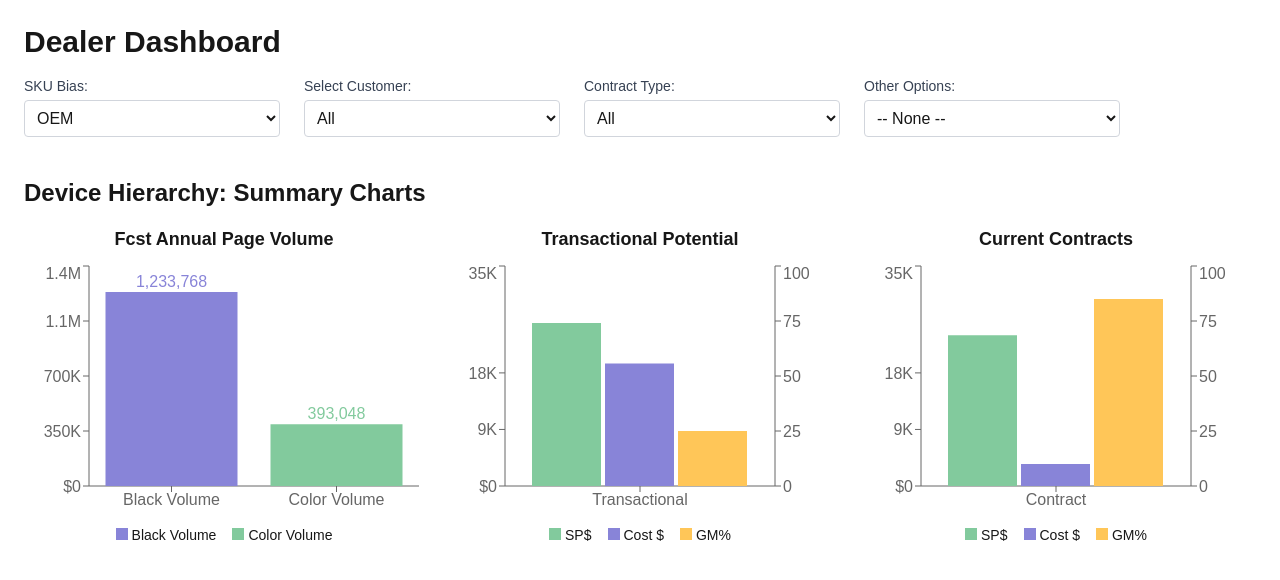
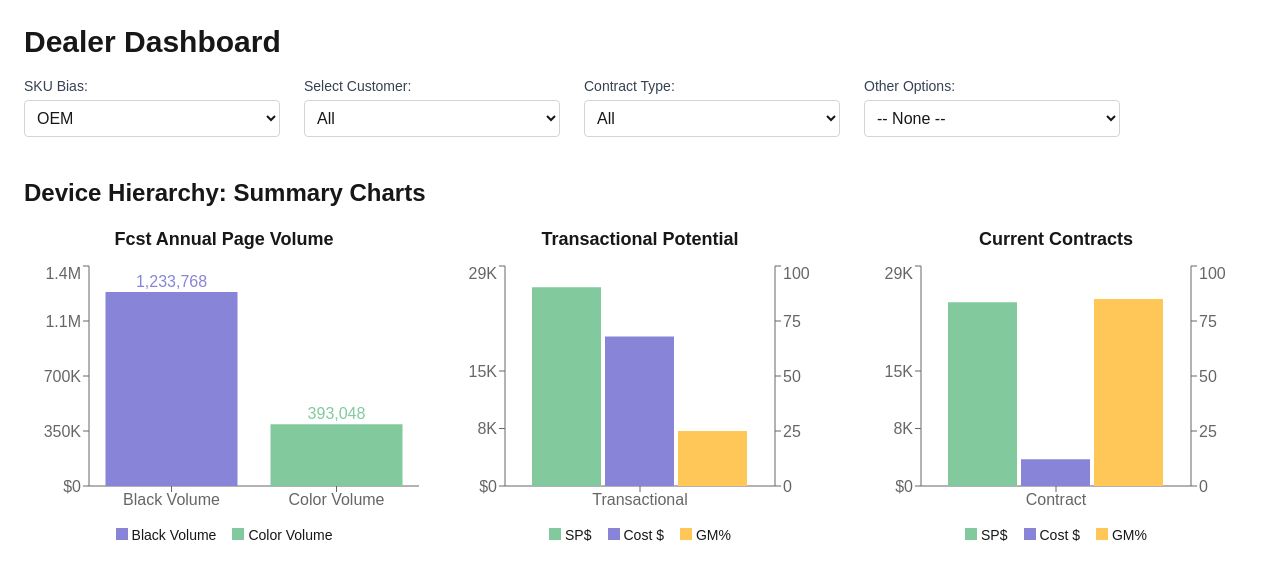
Before and after one commit to ElliottIan397/dealer-dashboard, a Next.js app: page / in a window 1280 px wide. Shown: the top 580 px of the page. Built offline with nearby package versions, Linux system fonts and the light colour scheme.

Commit message:
Fix error in Chart 2 computing ESW revenue as a component of transactional revenue rev 2

```diff
--- a/app/ChartBlock.tsx
+++ b/app/ChartBlock.tsx
@@ -82,7 +82,19 @@ const defaultMarkup = getDefaultMarkup(transactionalRevenue);
 const appliedMarkup = defaultMarkup + (markupOverride ?? 0);
 const markupAmount = transactionalRevenue * appliedMarkup;
 
-const eswRevenue = includeESW ? subscriptionDevices.length * 5.31 * 12 : 0;
+const eswRateByRisk: Record<string, number> = {
+  Low: 6,
+  Moderate: 7,
+  High: 8.5,
+  Critical: 10,
+};
+
+const eswRevenue = includeESW
+  ? subscriptionDevices.reduce((sum, r) => {
+      const risk = eswRateByRisk[r.Final_Risk_Level] ?? 7.5;
+      return sum + risk;
+    }, 0)
+  : 0;
 
 const totalSubscriptionRevenue = transactionalRevenue + markupAmount + eswRevenue;
 
```
